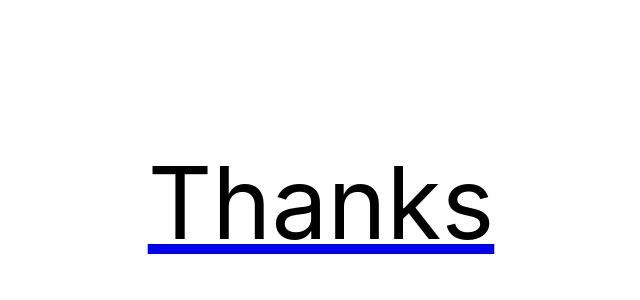
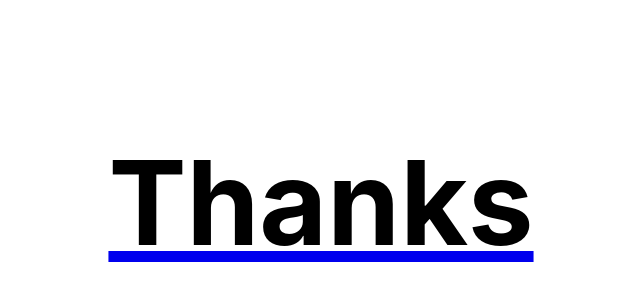
Before and after one commit to Angad-Godara/Zorg-Health, a React (Create React App) app: page /thanks in a window 1280 px wide. Shown: the part 198-498 px from the top of the page, without its empty margins (319-959 px from the left). Built offline with nearby package versions, Linux system fonts and the light colour scheme.

Commit message:
commenting things

```diff
--- a/src/App.js
+++ b/src/App.js
@@ -27,12 +27,12 @@ class App extends Component {
 
   onNumberChange = (event) => {
     this.setState({mob_no: event.target.value})
-    console.log(this.state.mob_no)
+    // console.log(this.state.mob_no)
   }
 
   sendIt = () => {
-    console.log("User >> ", this.state.mob_no);
-    console.log("Rating >> ", this.state.rating);
+    // console.log("User >> ", this.state.mob_no);
+    // console.log("Rating >> ", this.state.rating);
     fetch("http://localhost:3000/contact",{
         method:'post',
         headers: {'Content-Type': 'application/json'},
--- a/src/Thanks.css
+++ b/src/Thanks.css
@@ -6,3 +6,7 @@
     font-size: 100px;
     color: black;
 }
+
+h3{
+    text-decoration: none;
+}
--- a/src/Thanks.js
+++ b/src/Thanks.js
@@ -5,7 +5,7 @@ import './Thanks.css'
 function Thanks() {
   return (
     <Link to='/' >
-    <div className='thanks'>Thanks</div>
+    <div className='thanks'><h3>Thanks</h3></div>
     </Link>
   )
 }
```
